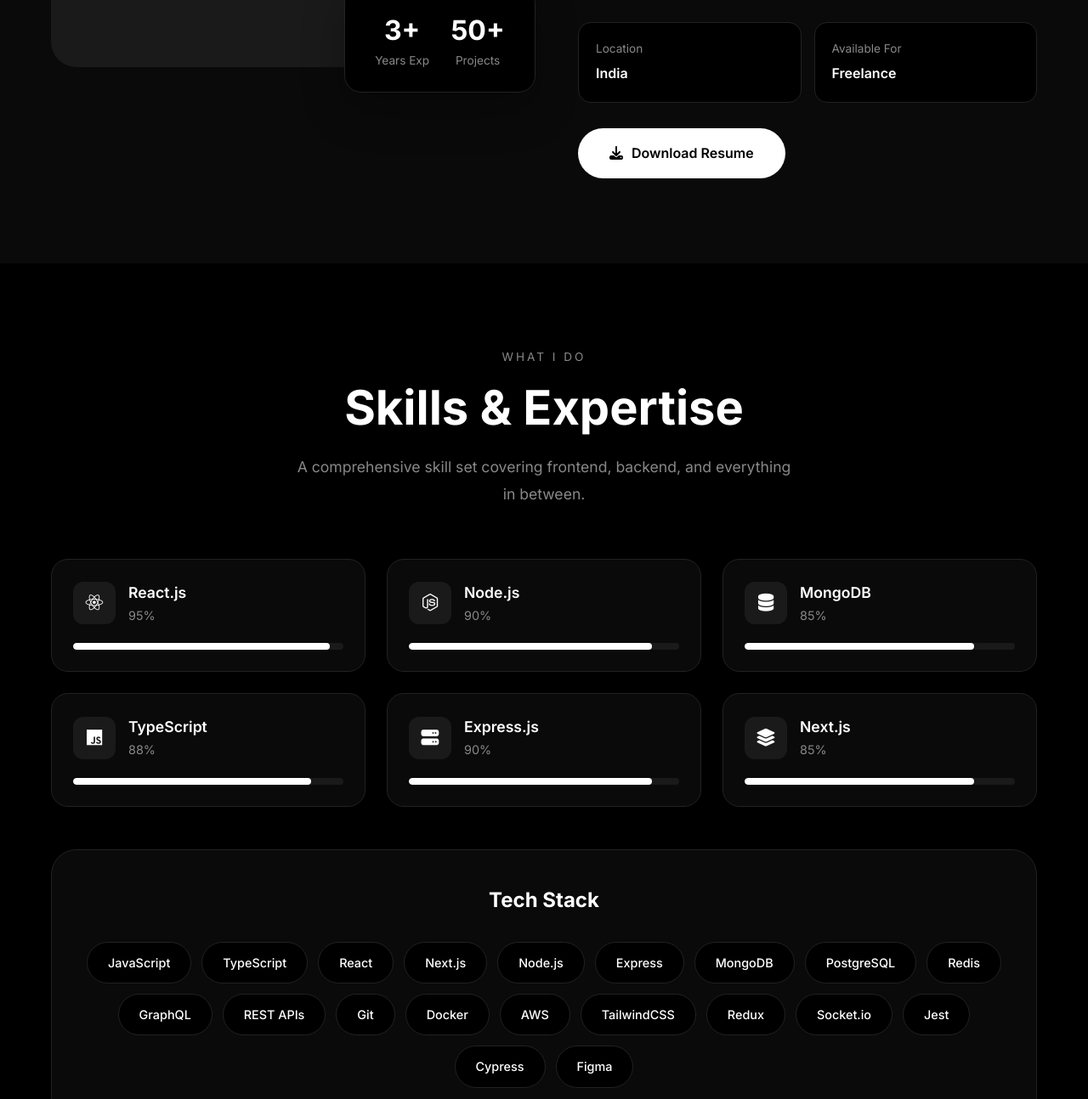
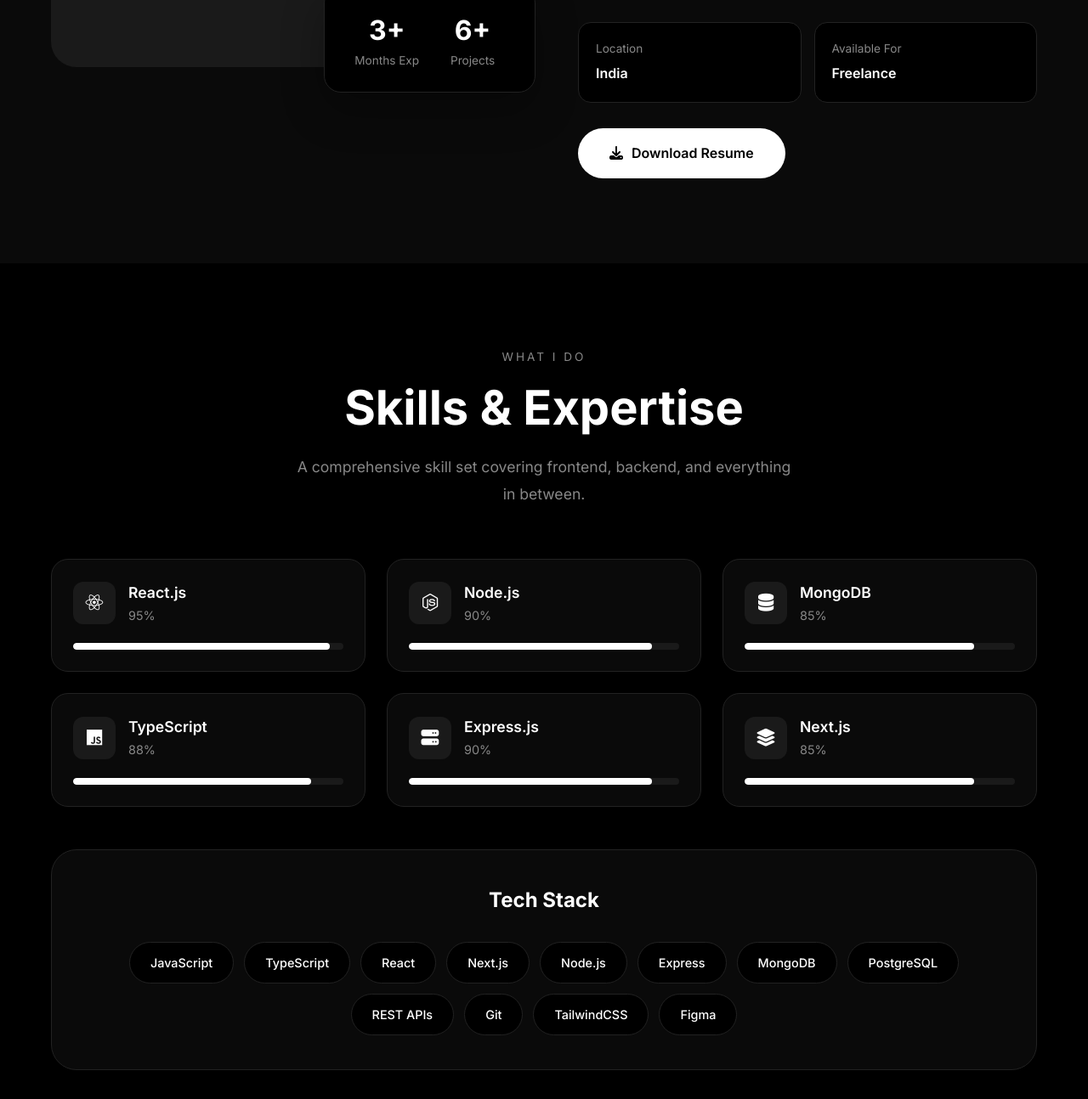
Before and after one commit to shrekzzz/portfolioo, a plain HTML site: page index.html in a window 1280 px wide. Shown: the part 1493-2787 px from the top of the page at 85% size. Drawn offline with Linux system fonts and the light colour scheme.

Commit message:
Update index.html

```diff
--- a/index.html
+++ b/index.html
@@ -1227,10 +1227,10 @@
                     <div class="about-stats">
                         <div class="stat">
                             <div class="stat-number">3+</div>
-                            <div class="stat-label">Years Exp</div>
+                            <div class="stat-label">Months Exp</div>
                         </div>
                         <div class="stat">
-                            <div class="stat-number">50+</div>
+                            <div class="stat-number">6+</div>
                             <div class="stat-label">Projects</div>
                         </div>
                     </div>
@@ -1268,7 +1268,7 @@
                         </div>
                     </div>
 
-                    <a href="#" class="btn btn-primary btn-resume">
+                    <a href="https://drive.google.com/file/d/1R63DiLj4kHHue-dyC93v6jAjmPk_qFGI/view?usp=drive_link" class="btn btn-primary btn-resume" target="_blank">
                         <i class="fas fa-download"></i>
                         Download Resume
                     </a>
@@ -1379,17 +1379,12 @@
                     <span class="tech-tag">Express</span>
                     <span class="tech-tag">MongoDB</span>
                     <span class="tech-tag">PostgreSQL</span>
-                    <span class="tech-tag">Redis</span>
-                    <span class="tech-tag">GraphQL</span>
+
                     <span class="tech-tag">REST APIs</span>
                     <span class="tech-tag">Git</span>
-                    <span class="tech-tag">Docker</span>
-                    <span class="tech-tag">AWS</span>
+
                     <span class="tech-tag">TailwindCSS</span>
-                    <span class="tech-tag">Redux</span>
-                    <span class="tech-tag">Socket.io</span>
-                    <span class="tech-tag">Jest</span>
-                    <span class="tech-tag">Cypress</span>
+
                     <span class="tech-tag">Figma</span>
                 </div>
             </div>
```
